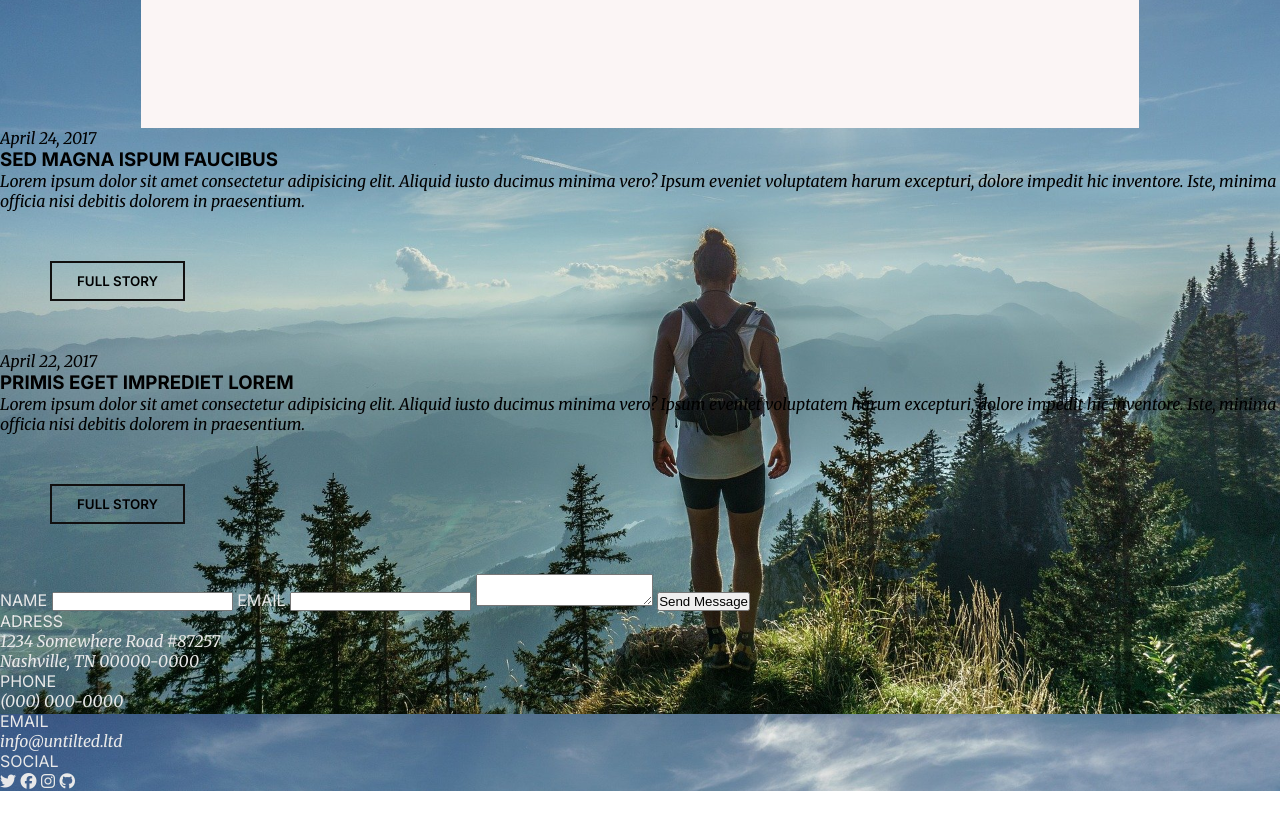
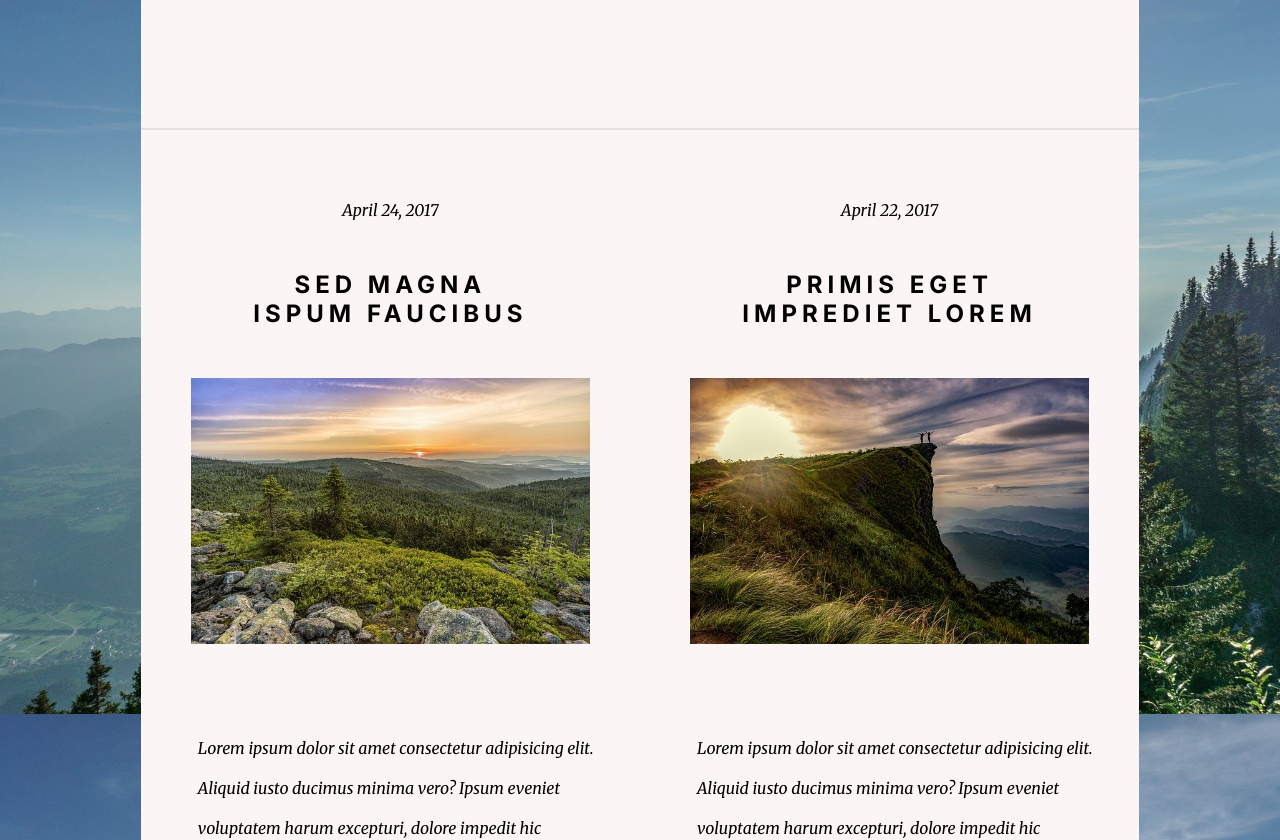
Before and after one commit to LassCissoko/FrontEnd-Mastering-Projet-2_Montagne, a plain HTML site: page index.html in a window 1280 px wide. Shown: the part 1960-2800 px from the top of the page. Before the commit the page ends 2751 px from the top, so only its background shows below. Drawn offline with Linux system fonts and the light colour scheme.

Commit message:
Stylisation 'article'

```diff
--- a/assets/styles/index.scss
+++ b/assets/styles/index.scss
@@ -2,3 +2,4 @@
 @import "./layout/header";
 @import "./layout/navbar";
 @import "./layout/section";
+@import "./layout/article";
--- /dev/null
+++ b/assets/styles/layout/_article.scss
@@ -0,0 +1,34 @@
+.article {
+  background-color: $color1;
+  text-align: center;
+  display: flex;
+  margin: 0 auto;
+  width: 78%;
+  border-top: solid 2px #e3e3e3;
+
+  .article, p {
+    margin: 70px 0 50px;
+  }
+
+  .article, h3 {
+    font-size: 1.5rem;
+    letter-spacing: 5px;
+    max-width: 300px;
+    margin: 0 auto;
+  }
+
+  .article-img img {
+    width: 80%;
+    margin: 50px 0 10px;
+  }
+
+  .article-text {
+    padding: 0 34px 0 57px;
+    line-height: 40px;
+    text-align: left;
+  }
+
+  .article, .btn {
+    margin-top: 0;
+  }
+}
--- a/assets/styles/layout/_navbar.scss
+++ b/assets/styles/layout/_navbar.scss
@@ -26,13 +26,13 @@ nav {
   }
 
   .navigation li:first-child {
-    background-color: $color1;
+    background-color: rgb(243, 243, 243);
     color: $color2;
   }
 
   .navigation li:hover {
-    background-color: $color1;
-    color: rgb(243, 243, 243);
+    background-color: rgb(243, 243, 243);
+    color: $color2;
     transition: 0.2s;
   }
 
--- a/index.html
+++ b/index.html
@@ -55,9 +55,11 @@
       <div class="article-left-content">
         <p>April 24, 2017</p>
         <h3>Sed magna ispum faucibus</h3>
-        <div class="article-left-img"></div>
+        <div class="article-img">
+          <img src="/assets/images/pic02.jpg" alt="Photo d'une montagne">
+        </div>
         <p class="article-text">
-          Lorem ipsum dolor sit amet consectetur adipisicing elit. Aliquid iusto ducimus minima vero? Ipsum eveniet voluptatem harum excepturi, dolore impedit hic inventore. Iste, minima officia nisi debitis dolorem in praesentium.
+          Lorem ipsum dolor sit amet consectetur adipisicing elit. Aliquid iusto ducimus minima vero? Ipsum eveniet voluptatem harum excepturi, dolore impedit hic inventore.
         </p>
         <button class="btn">Full Story</button>
       </div>
@@ -67,9 +69,11 @@
       <div class="article-right-content">
         <p>April 22, 2017</p>
         <h3>Primis eget imprediet lorem</h3>
-        <div class="article-right-img"></div>
+        <div class="article-img">
+          <img src="/assets/images/pic03.jpg" alt="Photo d'une montagne">
+        </div>
         <p class="article-text">
-          Lorem ipsum dolor sit amet consectetur adipisicing elit. Aliquid iusto ducimus minima vero? Ipsum eveniet voluptatem harum excepturi, dolore impedit hic inventore. Iste, minima officia nisi debitis dolorem in praesentium.
+          Lorem ipsum dolor sit amet consectetur adipisicing elit. Aliquid iusto ducimus minima vero? Ipsum eveniet voluptatem harum excepturi, dolore impedit hic inventore.
         </p>
         <button class="btn">Full Story</button>
       </div>
```
Also changed, not shown: assets/styles/dist/index.css, assets/styles/index.css, assets/styles/layout/dist/_article.css (added), 1 other file.
